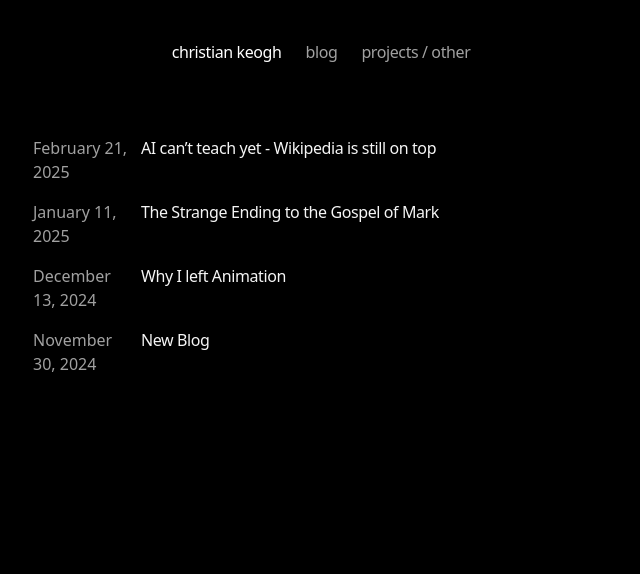
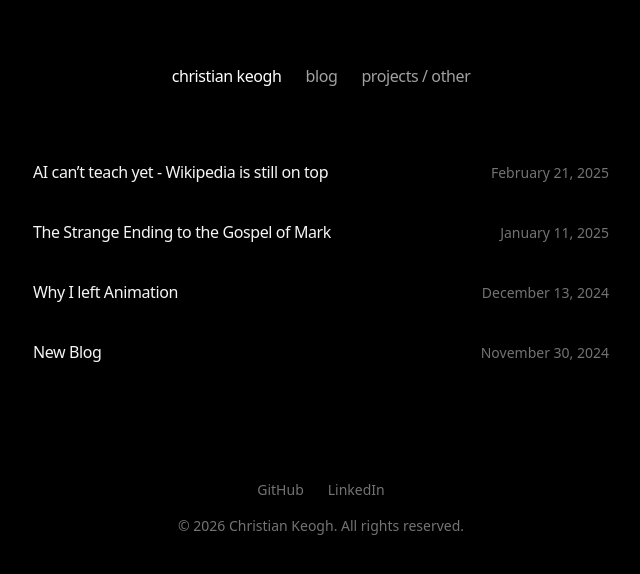
Before and after one commit to ChristianKeogh/personal_website, a Next.js app: page /blog in a window 1280 px wide. Shown: the top 574 px of the page, without its empty margins (319-959 px from the left). Built offline with nearby package versions, Linux system fonts and the light colour scheme.

Commit message:
fix apod, add footer, change contact, change blog summary

```diff
--- a/app/apod/client-side-apod.tsx
+++ b/app/apod/client-side-apod.tsx
@@ -6,33 +6,54 @@ import { APODType } from "./page";
 export default function ClientSideApod({ apod }: { apod: APODType }) {
   return (
     <motion.section
-      className="text-center"
-      initial={{ opacity: 0 }}
-      animate={{ opacity: 1 }}
-      transition={{ duration: 1 }}
+      className="flex flex-col items-center justify-center max-w-2xl mx-auto py-8"
+      initial={{ opacity: 0, y: 20 }}
+      animate={{ opacity: 1, y: 0 }}
+      transition={{ duration: 0.6 }}
     >
       {apod.title === "Error" ? (
-        <p className="text-neutral-400">Failed to load ...?</p>
+        <div className="text-center space-y-4">
+          <p className="text-red-400">Failed to load content.</p>
+          <p className="text-sm text-neutral-500">
+            Please try again later.
+          </p>
+        </div>
       ) : (
-        <>
-          <h1 className="text-2xl font-bold">{apod.title}</h1>
-          <p className="text-neutral-400">{apod.date}</p>
-          <br />
+        <article className="w-full text-center space-y-6">
+          <header>
+            <h1 className="text-3xl font-bold tracking-tight mb-2">
+              {apod.title}
+            </h1>
+            <p className="text-neutral-400 text-sm font-mono">{apod.date}</p>
+          </header>
+
+          <div className="rounded-xl overflow-hidden shadow-2xl border border-neutral-800 bg-neutral-900">
             {apod.media_type === "image" ? (
-            <img src={apod.url} alt={apod.title} className="max-w-full" />
+              <img
+                src={apod.url}
+                alt={apod.title}
+                className="w-full h-auto object-cover"
+                loading="lazy"
+              />
             ) : (
+              <div className="aspect-video w-full">
                 <iframe
                   src={apod.url}
                   title={apod.title}
-              width="100%"
-              height="400"
+                  className="w-full h-full"
                   allow="autoplay; encrypted-media"
                   allowFullScreen
                 />
+              </div>
             )}
-          <br />
-          <p>{apod.explanation}</p>
-        </>
+          </div>
+
+          <div className="text-left prose prose-neutral prose-invert max-w-none">
+            <p className="text-neutral-300 leading-relaxed">
+              {apod.explanation}
+            </p>
+          </div>
+        </article>
       )}
     </motion.section>
   );
--- a/app/blog/[slug]/page.tsx
+++ b/app/blog/[slug]/page.tsx
@@ -6,7 +6,7 @@ import { notFound } from "next/navigation";
 import { formatDate } from "../client-utils";
 
 interface metadataInput {
-  params: { slug: Object };
+  params: Promise<{ slug: string }>;
 }
 
 export async function generateStaticParams() {
@@ -17,7 +17,8 @@ export async function generateStaticParams() {
   }));
 }
 
-export function generateMetadata({ params }: metadataInput) {
+export async function generateMetadata(props: metadataInput) {
+  const params = await props.params;
   let post = getBlogPosts().find((post) => post.slug === params.slug);
   if (!post) {
     return;
@@ -57,7 +58,8 @@ export function generateMetadata({ params }: metadataInput) {
   };
 }
 
-export default function Blog({ params }: metadataInput) {
+export default async function Blog(props: metadataInput) {
+  const params = await props.params;
   let post = getBlogPosts().find((post) => post.slug === params.slug);
 
   if (!post) {
--- a/app/components/footer.tsx
+++ b/app/components/footer.tsx
@@ -1,3 +1,25 @@
 export default function Footer() {
-  return <footer className="mb-16"></footer>;
+  return (
+    <footer className="mb-16 mt-20 flex flex-col items-center justify-center space-y-4 text-sm text-neutral-500">
+      <div className="flex space-x-6">
+        <a
+          href="https://github.com/ChristianKeogh"
+          target="_blank"
+          rel="noopener noreferrer"
+          className="hover:text-white transition-colors"
+        >
+          GitHub
+        </a>
+        <a
+          href="https://linkedin.com/in/christian-keogh"
+          target="_blank"
+          rel="noopener noreferrer"
+          className="hover:text-white transition-colors"
+        >
+          LinkedIn
+        </a>
+      </div>
+      <p>© {new Date().getFullYear()} Christian Keogh. All rights reserved.</p>
+    </footer>
+  );
 }
--- a/app/components/nav.tsx
+++ b/app/components/nav.tsx
@@ -28,7 +28,7 @@ const navItems: Record<string, NavItem> = {
       { name: "First Website", path: "/websites/firstWebsite" },
       { name: "Hacker News", path: "/websites/hackerNews" },
       { name: "Snake", path: "/snake" },
-      // { name: "Nasa image of the day", path: "/apod" },
+      { name: "Nasa image of the day", path: "/apod" },
       { name: "US Debt", path: "/us-debt" }
     ]
   }
--- a/app/components/posts.tsx
+++ b/app/components/posts.tsx
@@ -8,6 +8,7 @@ interface BlogPost {
   metadata: {
     publishedAt: string;
     title: string;
+    summary: string;
   };
 }
 
@@ -27,15 +28,20 @@ export function BlogPosts({ allBlogs }: BlogPostsProps) {
         .map((post) => (
           <Link
             key={post.slug}
-            className="flex flex-col space-y-1 mb-4"
+            className="flex flex-col space-y-1 mb-8 group"
             href={`/blog/${post.slug}`}
           >
-            <div className="w-full flex flex-col md:flex-row space-x-0 md:space-x-2">
-              <p className="text-neutral-400 w-[100px] tabular-nums">
-                {formatDate(post.metadata.publishedAt, false)}
-              </p>
-              <p className="text-neutral-100 tracking-tight">
-                {post.metadata.title}
+            <div className="w-full flex flex-col">
+              <div className="flex flex-row justify-between items-baseline">
+                <p className="text-neutral-100 tracking-tight font-medium group-hover:text-neutral-300 transition-colors">
+                  {post.metadata.title}
+                </p>
+                <p className="text-neutral-500 text-sm tabular-nums">
+                  {formatDate(post.metadata.publishedAt, false)}
+                </p>
+              </div>
+              <p className="text-neutral-400 text-sm mt-1">
+                {post.metadata.summary}
               </p>
             </div>
           </Link>
--- a/app/homeComponents/contact.tsx
+++ b/app/homeComponents/contact.tsx
@@ -3,13 +3,20 @@ import { motion } from "framer-motion";
 
 export default function Contact() {
   return (
-    <section>
+    <section className="text-center py-10">
       <motion.div
-        initial={{ opacity: 0 }}
-        animate={{ opacity: 1 }}
+        initial={{ opacity: 0, y: 20 }}
+        whileInView={{ opacity: 1, y: 0 }}
+        transition={{ duration: 0.5 }}
         className="pb-20"
       >
-        christianfkeogh@gmail.com
+        <h2 className="text-2xl font-bold mb-6">Get In Touch</h2>
+        <a
+          href="mailto:christianfkeogh@gmail.com"
+          className="inline-block border border-neutral-700 hover:border-neutral-200 bg-neutral-900 hover:bg-neutral-800 text-white rounded-md px-6 py-3 transition-all duration-300"
+        >
+          christianfkeogh@gmail.com
+        </a>
       </motion.div>
     </section>
   );
--- a/app/layout.tsx
+++ b/app/layout.tsx
@@ -12,12 +12,12 @@ export const metadata: Metadata = {
     default: "christian keogh",
     template: "%s"
   },
-  description: "",
+  description: "Personal website of Christian Keogh, a Frontend Developer based in Dublin.",
   openGraph: {
-    title: "",
-    description: "",
+    title: "Christian Keogh - Frontend Developer",
+    description: "Personal website and portfolio of Christian Keogh.",
     url: baseUrl,
-    siteName: "",
+    siteName: "Christian Keogh",
     locale: "en_US",
     type: "website"
   },
@@ -50,8 +50,8 @@ export default function RootLayout({
         GeistMono.variable
       )}
     >
-      <body className="antialiased max-w-xl mx-4 mt-8 md:mx-auto">
-        <main className="flex-auto min-w-0 mt-6 flex flex-col px-2 md:px-0">
+      <body className="antialiased max-w-xl mx-4 mt-8 md:mx-auto min-h-screen flex flex-col">
+        <main className="flex-auto min-w-0 mt-6 flex flex-col px-2 md:px-0 flex-grow">
           <Navbar />
           {children}
           {/* TODO: Implement Footer */}
--- a/app/not-found.tsx
+++ b/app/not-found.tsx
@@ -4,7 +4,15 @@ export default function NotFound() {
       <h1 className="mb-8 text-2xl font-semibold tracking-tighter">
         404 - Page Not Found
       </h1>
-      <p className="mb-4"></p>
+      <p className="mb-4 text-neutral-400">
+        The page you are looking for does not exist.
+      </p>
+      <a
+        href="/"
+        className="text-white hover:text-neutral-300 underline underline-offset-4 decoration-neutral-600 hover:decoration-neutral-300 transition-all"
+      >
+        Go back home
+      </a>
     </section>
   );
 }
```
Lines whose indentation alone changed are shown as unchanged.
